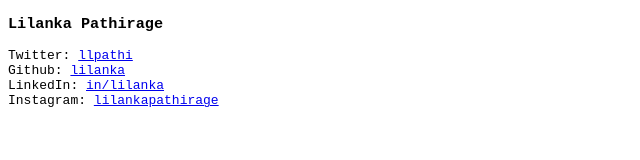
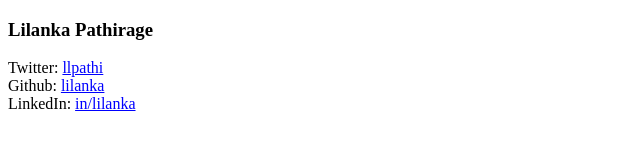
Before and after one commit to lilanka/lilanka.github.io, a plain HTML site: page index.html in a window 1280 px wide. Shown: the whole page, without its empty margins (0-640 px from the left). Drawn offline with Linux system fonts and the light colour scheme.

Commit message:
fuck instagram

```diff
--- a/index.html
+++ b/index.html
@@ -4,8 +4,8 @@
   Lilanka Pathirage
 </title>
 <style>
-  body {
-    font-family: monospace;
+  a {
+    color: blue;
   }
 </style>
 <body>
@@ -13,6 +13,5 @@
   Twitter: <a href="https://twitter.com/llpathi">llpathi</a><br>
   Github: <a href="https://github.com/lilanka">lilanka</a><br>
   LinkedIn: <a href="https://linkedin.com/in/lilanka">in/lilanka</a><br>
-  Instagram: <a href="https://www.instagram.com/lilankapathirage/">lilankapathirage</a>
 </body>
 </html>
```
